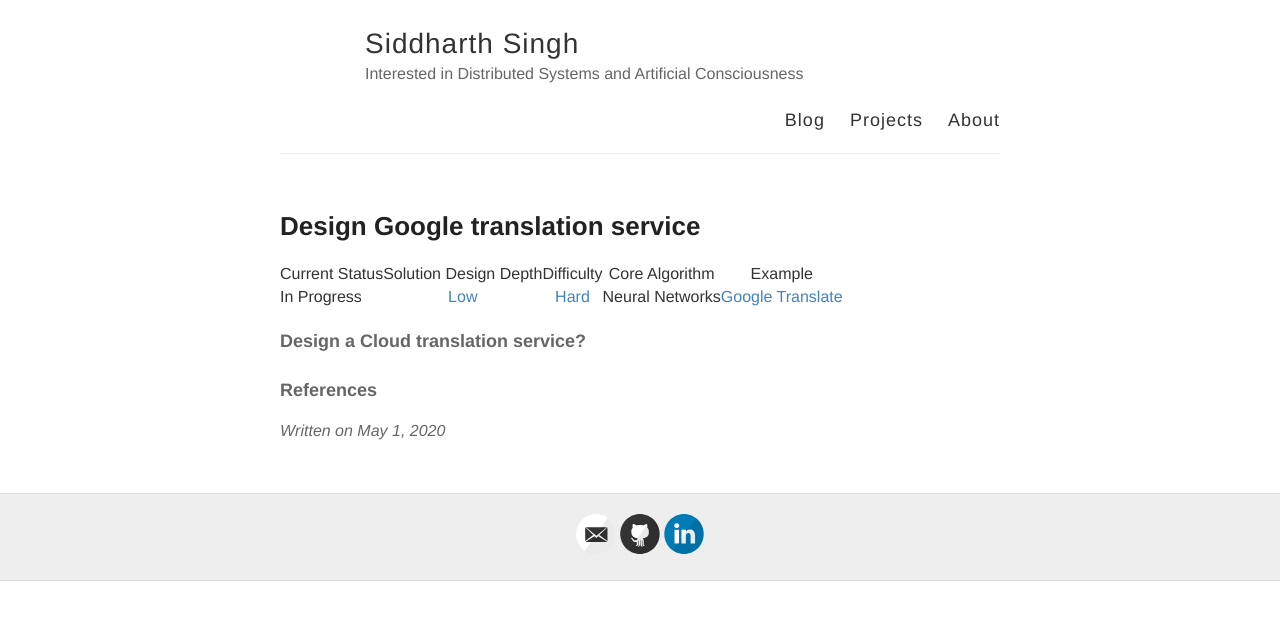
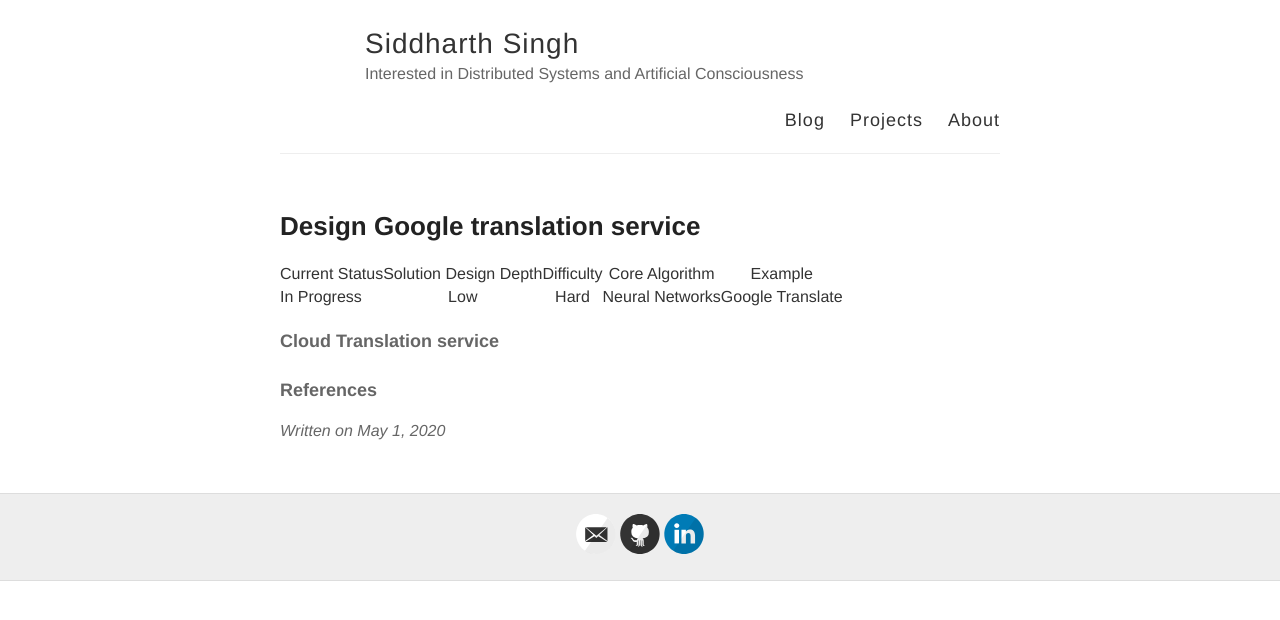
Before and after one commit to siddharthsingh89/siddharthsingh89.github.io, a Jekyll site: the page built from _posts/2020-04-31-translation-service.md, in a window 1280 px wide. Shown: the top 620 px of the page. Built offline with Jekyll 4.4.1, drawn with Linux system fonts in a browser that asks for light colours; comment, search, counter and statistics services are not loaded.

Commit message:
Update 2020-04-31-translation-service.md

```diff
--- a/_posts/2020-04-31-translation-service.md
+++ b/_posts/2020-04-31-translation-service.md
@@ -3,11 +3,12 @@ layout: post
 title: Design Google translation service
 description : translation service , system design, interview
 ---
+
 | Current Status | Solution Design Depth  |  Difficulty  | Core Algorithm | Example |
-| ------------- |:-------------:| :-----:|:-----:|:-----:|
-| In Progress      | [Low](https://siddharthsingh89.github.io/translation-service/) | [Hard](https://siddharthsingh89.github.io/translation-service/) | Neural Networks | [Google Translate](https://translate.google.com/ "google")|
+| ------------- |:-------------:| :-----------:|:---------------:|:------------:|
+| In Progress      | Low | Hard | Neural Networks | Google Translate  |
 
-#### Design a Cloud translation service?
+#### Cloud Translation service
 
 
 #### References
```
